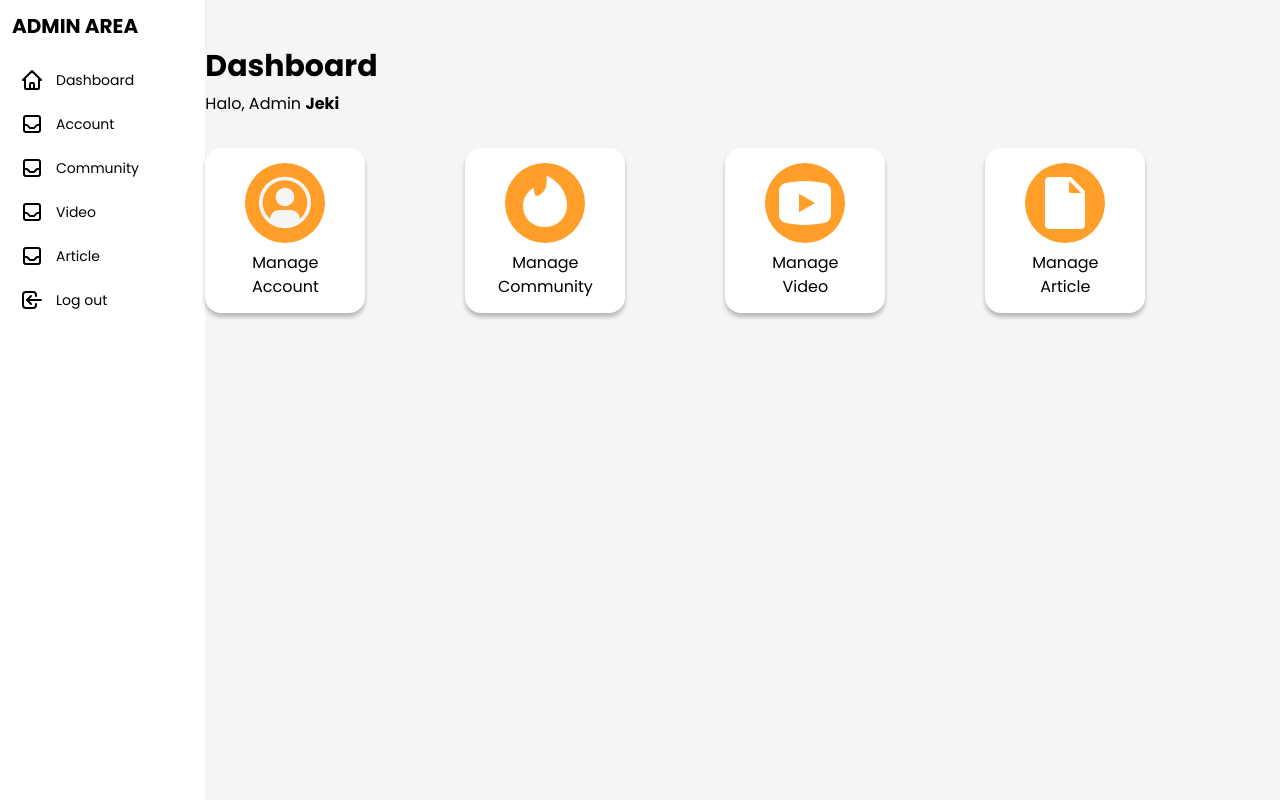
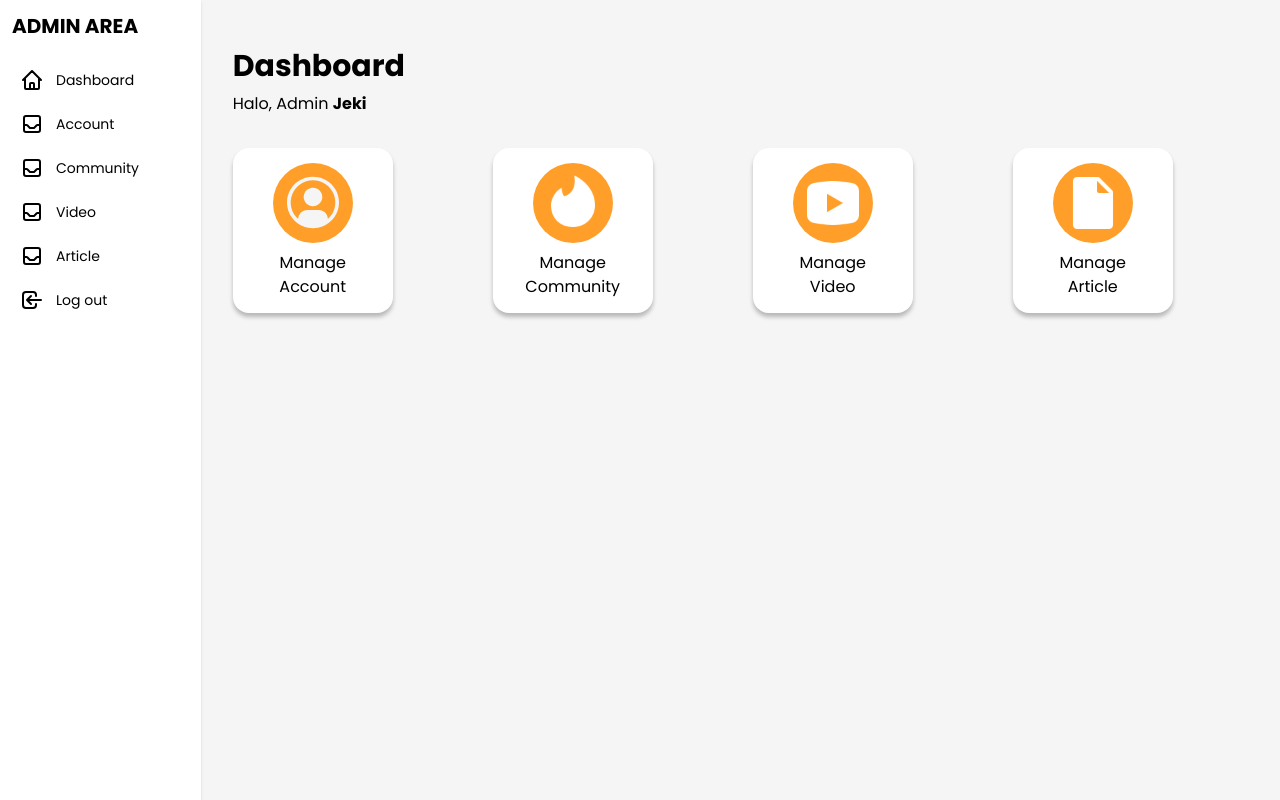
Before and after one commit to JeremiaSihombing/MassiveChallenge, a React (Vite) app: page /dashboard in a window 1280 px wide. Built offline with nearby package versions, Linux system fonts and the light colour scheme.

Commit message:
update sikit

```diff
--- a/src/components/Sidebar.jsx
+++ b/src/components/Sidebar.jsx
@@ -3,7 +3,7 @@ import { Outlet } from 'react-router-dom'
 
 const Sidebar = () => {
   return (
-    <div className="flex">
+    <div className="flex gap-8">
       <div className="flex flex-col h-screen p-3 bg-white shadow w-60">
         <div className="space-y-3">
           <div className="flex items-center">
@@ -82,7 +82,7 @@ const Sidebar = () => {
         </div>
       </div>
       <div className="container mx-auto mt-12 bg-[#f5f5f5]">
-      <Outlet />
+        <Outlet />
       </div>
     </div>
   );
--- a/src/utilities/Card.dashboard.jsx
+++ b/src/utilities/Card.dashboard.jsx
@@ -3,7 +3,7 @@ import React from 'react'
 function Card(props) {
   return (
     <a href={`/manage_${props.link}`}>
-        <div className='h-[165px] w-[160px] flex flex-col justify-center items-center gap-2 rounded-2xl bg-white shadow-[0px_4px_4px_rgba(0,0,0,0.25)]'>
+        <div className='h-[165px] w-[160px] flex flex-col justify-center items-center gap-2 rounded-2xl bg-white hover:bg-[#f3f3f3] shadow-[0px_4px_4px_rgba(0,0,0,0.25)]'>
             <span className='h-[80px] w-[80px] bg-[#FF9F29] rounded-full flex items-center justify-center'>
                 <img src={`${props.icon}`} width={60} />
             </span>
```
